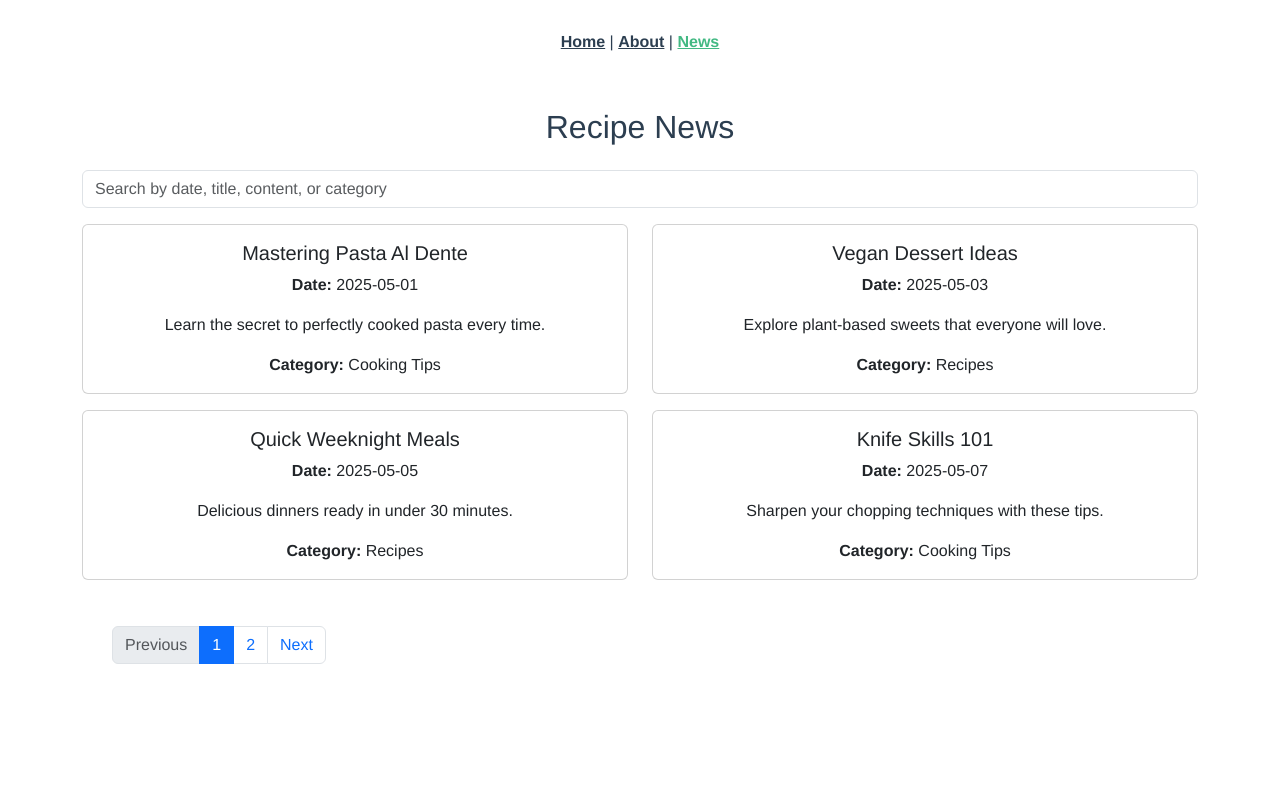
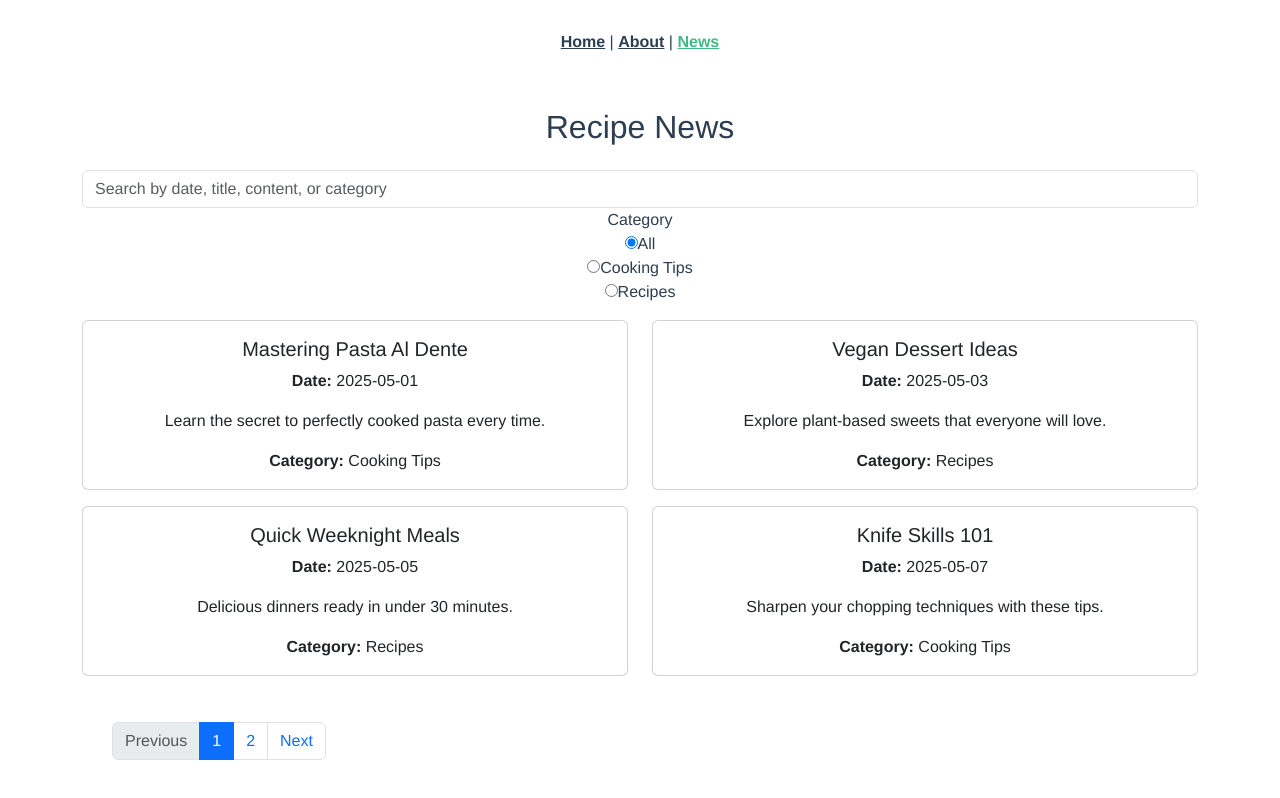
Before and after one commit to sarthakp107/HD-interface, a Vue app: page /news in a window 1280 px wide. Shown: the top 798 px of the page. Built offline with nearby package versions, Linux system fonts and the light colour scheme.

Commit message:
category added

```diff
--- a/src/views/News.vue
+++ b/src/views/News.vue
@@ -8,6 +8,14 @@
         class="form-control"
         placeholder="Search by date, title, content, or category"
       />
+      <label for="">Category</label><br>
+      <input type="radio" id="All" v-model="categoryFilter" value="" />
+<label for="All"> All</label><br>
+      <input type="radio" id="Cooking Tips" v-model="categoryFilter" value="Cooking Tips"/>
+      <label for="Cooking Tips"> Cooking Tips</label><br>
+      <input type="radio" id="Recipes" v-model="categoryFilter" value="Recipes"/>
+      <label for="Recipes"> Recipes</label>
+
     </div>
     <div class="row">
       <div v-for="item in paginatedNews" :key="item.id" class="col-md-6 mb-3">
@@ -46,6 +54,7 @@ export default {
     return {
       news: newsData,
       searchQuery: '',
+      categoryFilter: '',
       currentPage: 1,
       itemsPerPage: 4,
     };
@@ -53,9 +62,11 @@ export default {
   computed: {
     filteredNews() {
       const query = this.searchQuery.toLowerCase();
+      const queryCategory = this.categoryFilter.toLowerCase();
       return this.news.filter(
         (item) =>
-          item.title.toLowerCase().includes(query)
+          item.title.toLowerCase().includes(query) &&
+          item.category.toLowerCase().includes(queryCategory)
       );
     },
     totalPages() {
```
